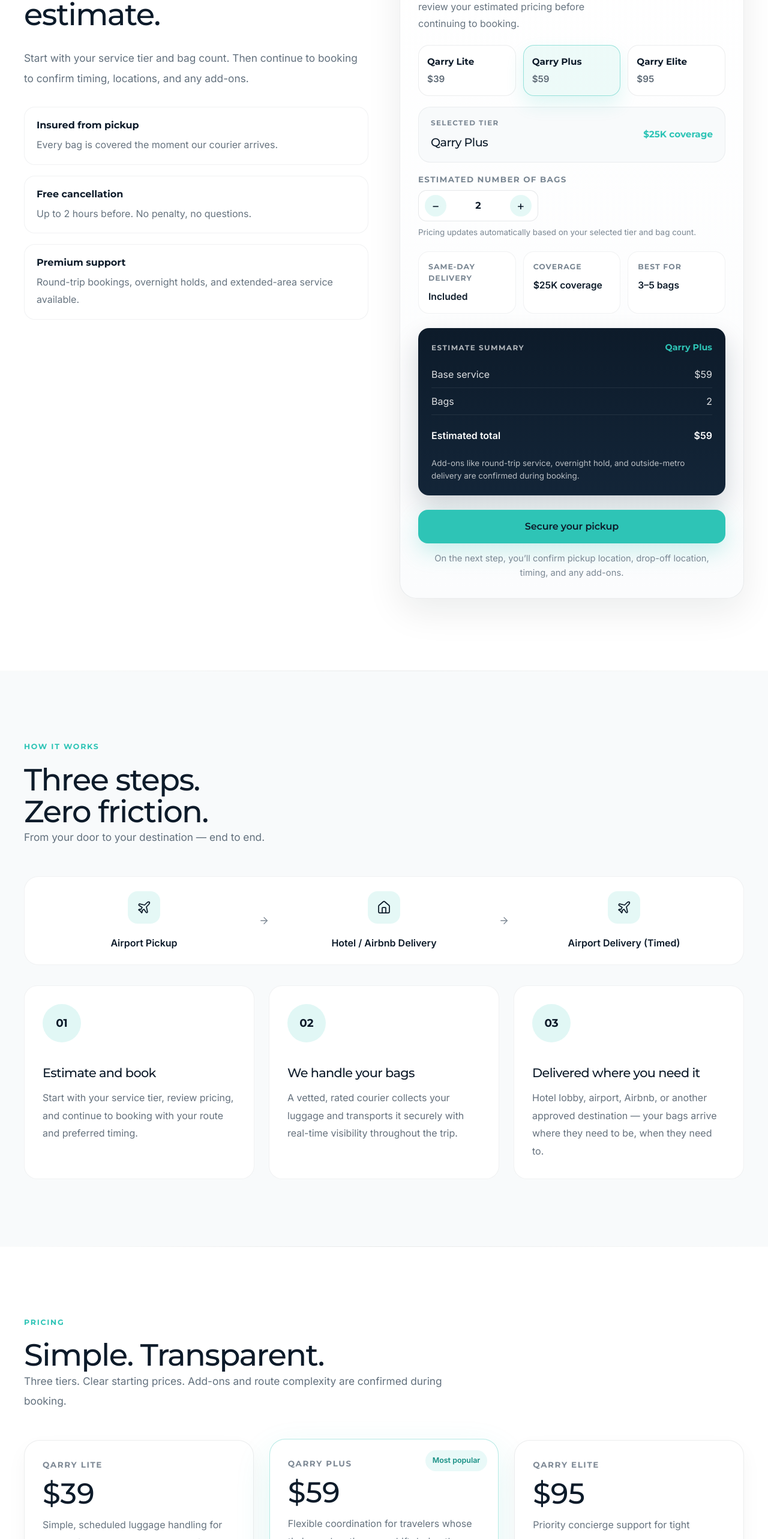
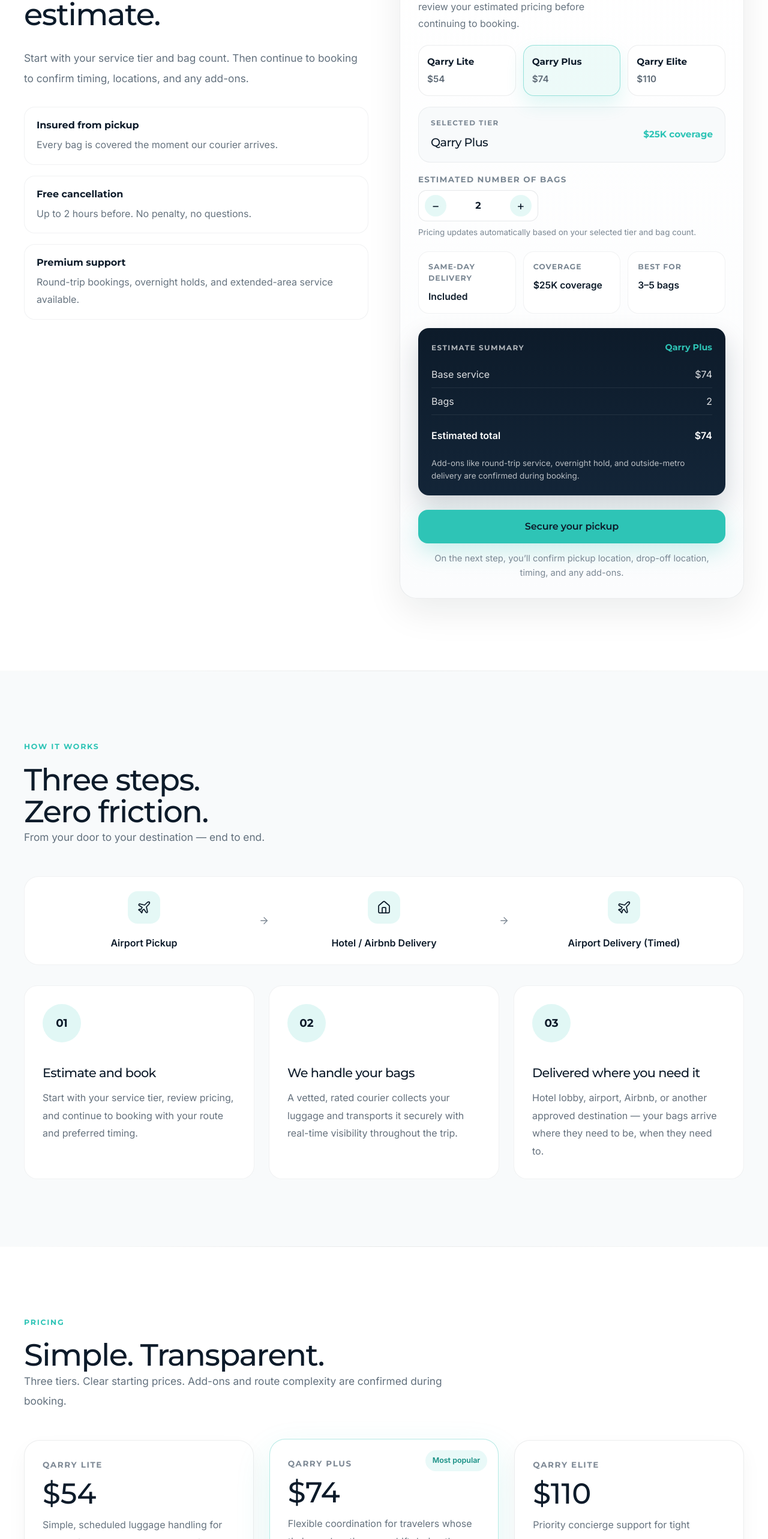
Before and after one commit to MyQarryOn/qarryon-site, a Next.js app: page / in a window 1280 px wide. Shown: the part 1700-4266 px from the top of the page at 60% size. Built offline with nearby package versions, Linux system fonts and the light colour scheme.

Commit message:
Update QarryOn pricing

```diff
--- a/app/page.tsx
+++ b/app/page.tsx
@@ -17,9 +17,9 @@
   const [faqOpen, setFaqOpen] = useState<number | null>(0);
 
   const pricing = {
-    basic: 39,
-    premium: 59,
-    vip: 95,
+    basic: 54,
+    premium: 74,
+    vip: 110,
   };
 
   const tierMeta = {
@@ -412,7 +412,7 @@
                   onClick={() => setTier("basic")}
                 >
                   <span className="tier-pill-name">Qarry Lite</span>
-                  <span className="tier-pill-price">$39</span>
+                  <span className="tier-pill-price">$54</span>
                 </button>
 
                 <button
@@ -421,7 +421,7 @@
                   onClick={() => setTier("premium")}
                 >
                   <span className="tier-pill-name">Qarry Plus</span>
-                  <span className="tier-pill-price">$59</span>
+                  <span className="tier-pill-price">$74</span>
                 </button>
 
                 <button
@@ -430,7 +430,7 @@
                   onClick={() => setTier("vip")}
                 >
                   <span className="tier-pill-name">Qarry Elite</span>
-                  <span className="tier-pill-price">$95</span>
+                  <span className="tier-pill-price">$110</span>
                 </button>
               </div>
 
@@ -623,7 +623,7 @@
             <div className="pricing-grid">
               <div className={`price-card ${tier === "basic" ? "active" : ""}`}>
                 <div className="tier-label">Qarry Lite</div>
-                <div className="price">$39</div>
+                <div className="price">$54</div>
                 <p>
                   Simple, scheduled luggage handling for straightforward travel
                   days with a fixed pickup and delivery plan.
@@ -656,7 +656,7 @@
               >
                 <div className="featured-badge">Most popular</div>
                 <div className="tier-label">Qarry Plus</div>
-                <div className="price">$59</div>
+                <div className="price">$74</div>
                 <p>
                   Flexible coordination for travelers whose timing or location
                   may shift during the day.
@@ -684,7 +684,7 @@
 
               <div className={`price-card ${tier === "vip" ? "active" : ""}`}>
                 <div className="tier-label">Qarry Elite</div>
-                <div className="price">$95</div>
+                <div className="price">$110</div>
                 <p>
                   Priority concierge support for tight schedules, complex
                   routes, groups, events, or high-stakes travel days.
```
